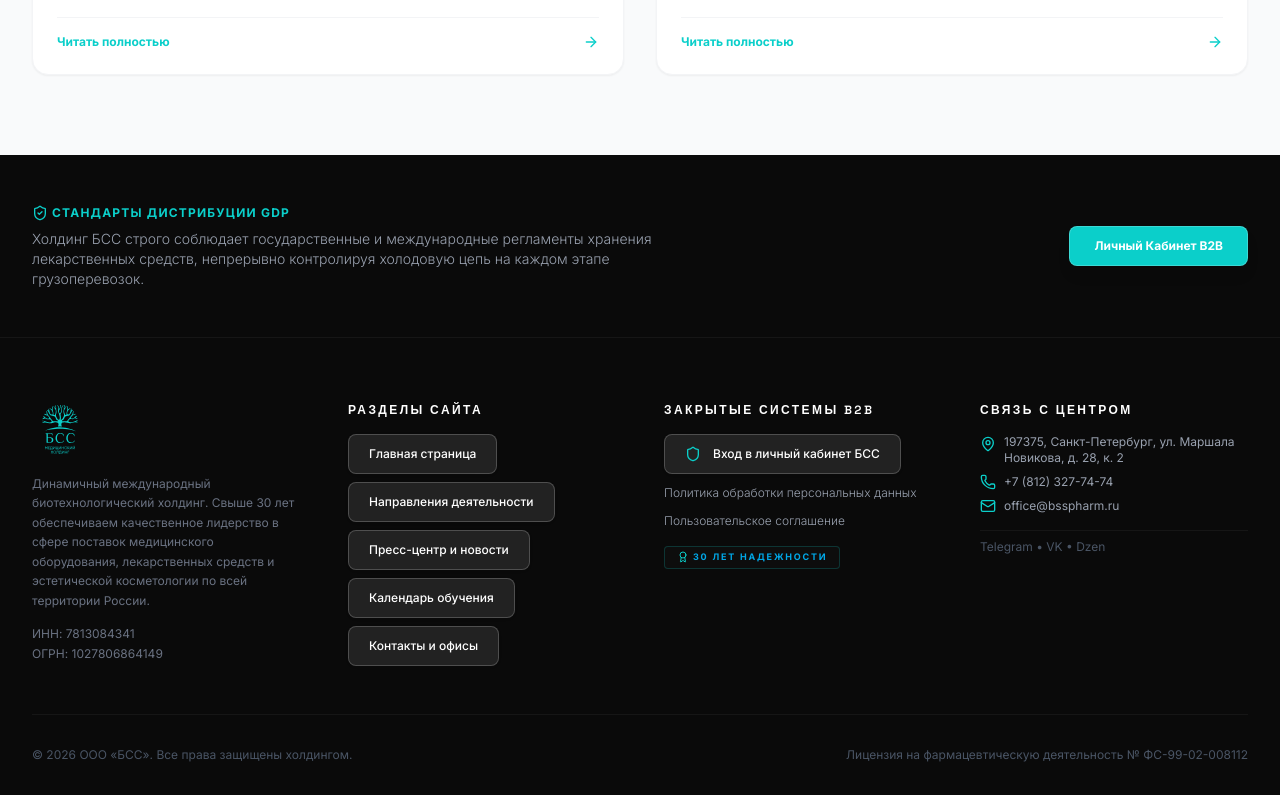
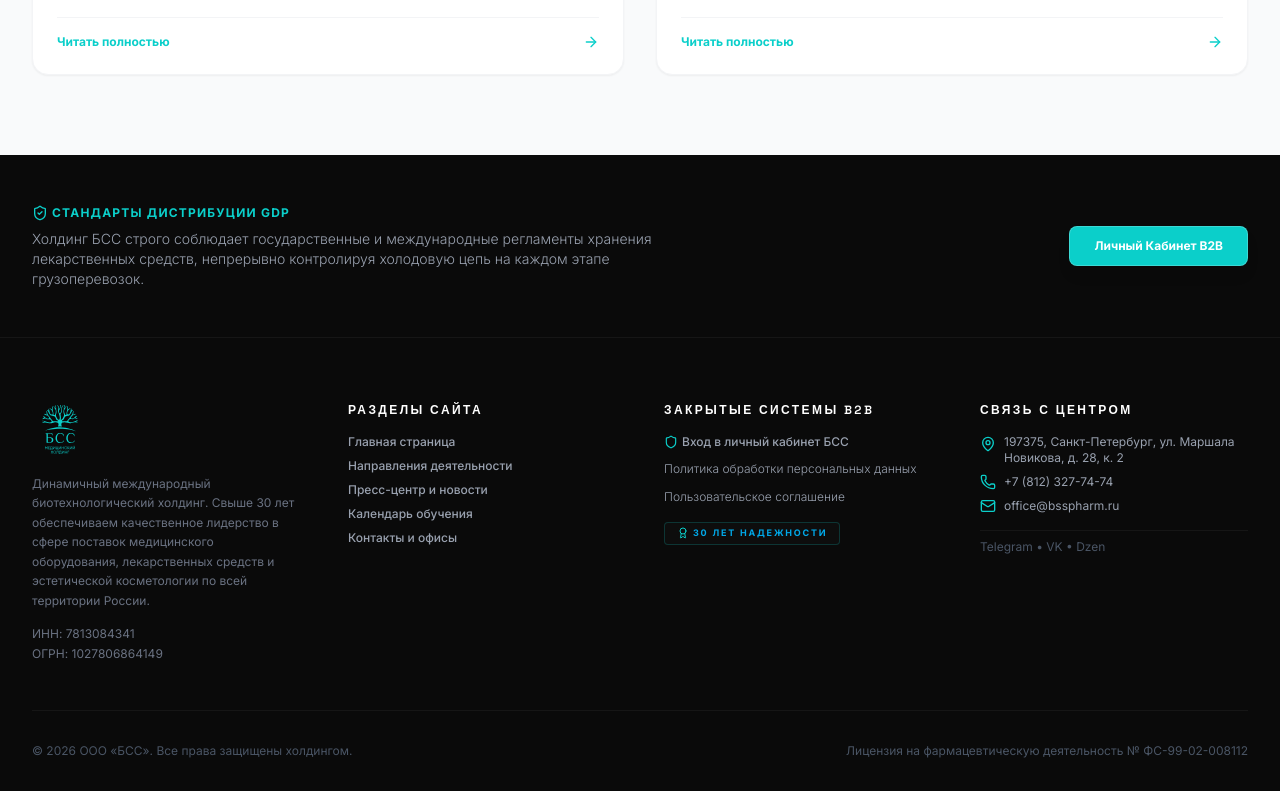
Before and after one commit to aishamuratnazarova/designBss, a React (Vite) app: page / in a window 1280 px wide. Shown: the part 6095-6890 px from the top of the page. Built offline with nearby package versions, Linux system fonts and the light colour scheme.

Commit message:
refactor(footer): replace LiquidButton with standard links
Replace custom LiquidButton components with native anchor tags in the footer navigation to improve accessibility and semantic structure while preserving existing click functionality.

```diff
--- a/src/components/Footer.tsx
+++ b/src/components/Footer.tsx
@@ -1,4 +1,3 @@
-import { LiquidButton } from './ui/liquid-glass-button';
 import React from 'react';
 import { Mail, Phone, MapPin, Shield, HelpCircle, Briefcase, Award, ExternalLink } from 'lucide-react';
 import Logo from './Logo';
@@ -54,12 +53,16 @@ export default function Footer({ setTab, onOpenPortal, lang }: FooterProps) {
                 { id: 'contacts', label: lang === 'RU' ? 'Контакты и офисы' : 'Contacts' },
               ].map((link) => (
                 <li key={link.id}>
-                  <LiquidButton
-                    onClick={() => setTab(link.id)}
-                    className="hover:text-brand-teal transition-colors text-left text-xs font-sans font-medium"
+                  <a
+                    href={`#${link.id}`}
+                    onClick={(e) => {
+                      e.preventDefault();
+                      setTab(link.id);
+                    }}
+                    className="hover:text-brand-teal transition-colors text-left text-xs font-sans font-medium block"
                   >
                     {link.label}
-                  </LiquidButton>
+                  </a>
                 </li>
               ))}
             </ul>
@@ -72,13 +75,17 @@ export default function Footer({ setTab, onOpenPortal, lang }: FooterProps) {
             </h4>
             <ul className="space-y-2 text-sm">
               <li>
-                <LiquidButton
-                  onClick={onOpenPortal}
+                <a
+                  href="#portal"
+                  onClick={(e) => {
+                    e.preventDefault();
+                    onOpenPortal();
+                  }}
                   className="flex items-center space-x-1 hover:text-brand-teal text-xs transition-colors font-sans font-medium cursor-pointer"
                 >
                   <Shield className="w-3.5 h-3.5 text-brand-teal" />
                   <span>{lang === 'RU' ? 'Вход в личный кабинет БСС' : 'B2B Client Sign In'}</span>
-                </LiquidButton>
+                </a>
               </li>
               <li>
                 <a
```
